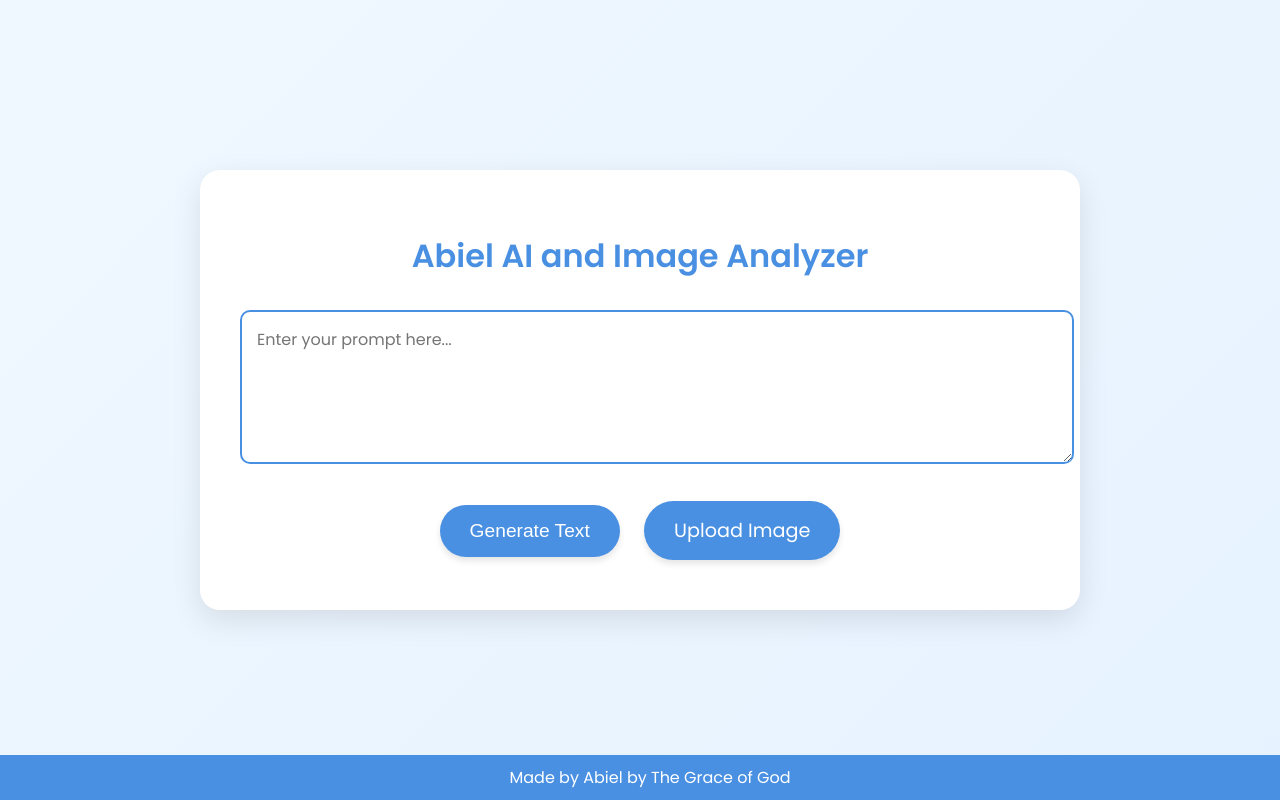
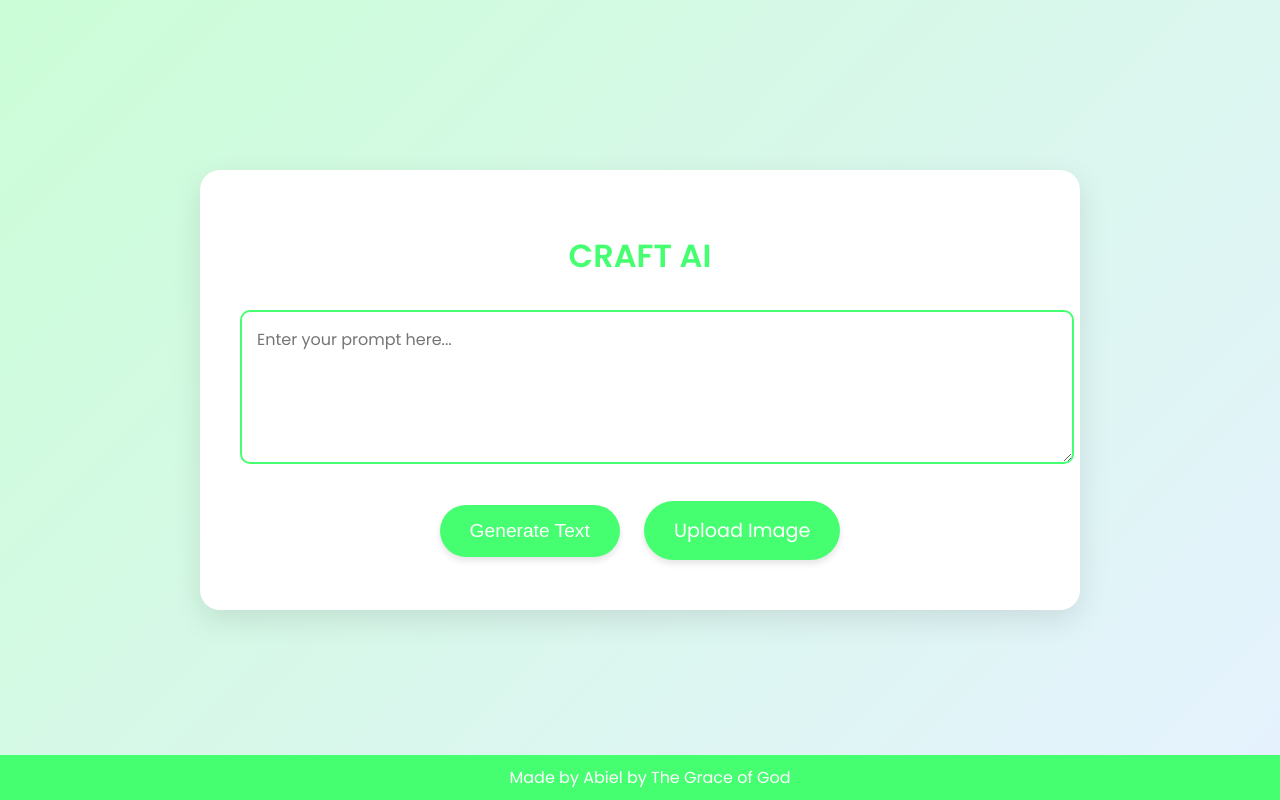
Before and after one commit to Abiel0/ai, a plain HTML site: page index.html in a window 1280 px wide. Drawn offline with Linux system fonts and the light colour scheme.

Commit message:
Update index.html

```diff
--- a/index.html
+++ b/index.html
@@ -7,8 +7,8 @@
     <link href="https://fonts.googleapis.com/css2?family=Poppins:wght@300;400;600&display=swap" rel="stylesheet">
     <style>
         :root {
-            --primary-color: #4a90e2;
-            --secondary-color: #f0f8ff;
+            --primary-color: #46ff71;
+            --secondary-color: #92fcab7a;
             --text-color: #333;
             --shadow-color: rgba(0, 0, 0, 0.1);
         }
@@ -181,7 +181,7 @@
 </head>
 <body>
     <div class="container">
-        <h1>Abiel AI and Image Analyzer</h1>
+        <h1> CRAFT AI </h1>
         <textarea id="userPrompt" placeholder="Enter your prompt here..."></textarea>
         <div style="text-align: center;">
             <button id="generateButton" class="button">Generate Text</button>
```
